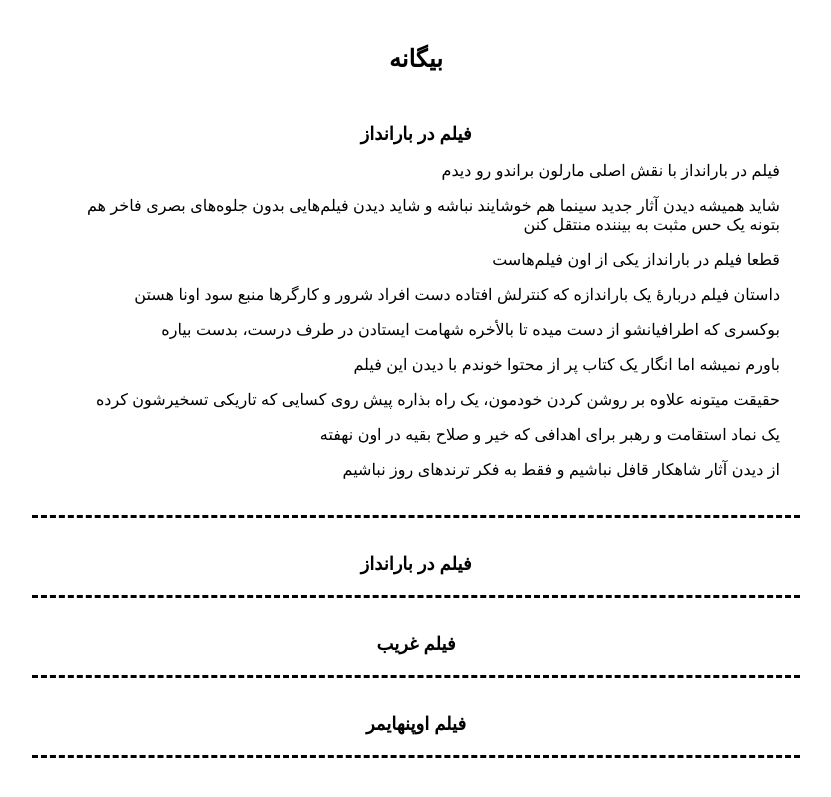
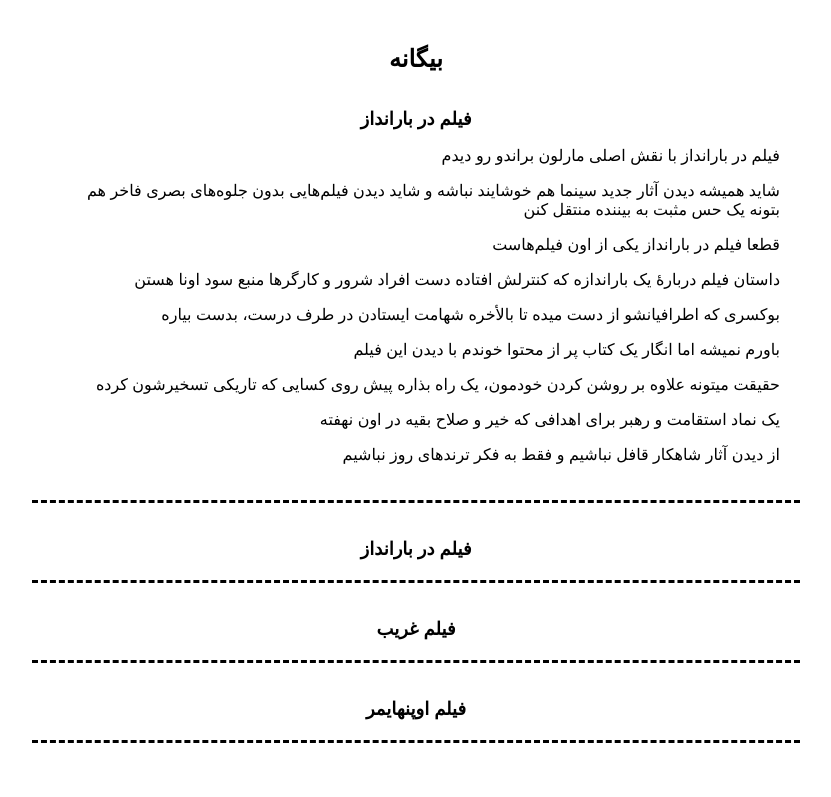
Before and after one commit to darkblog/darkblog.github.io, a Jekyll site: the page built from _posts/2023-8-7-3.md, in a window 1280 px wide. Shown: the top 797 px of the page, without its empty margins (349-1180 px from the left). Built offline with Jekyll 4.4.1, drawn with Linux system fonts in a browser that asks for light colours.

Commit message:
Update default.html

```diff
--- a/_layouts/default.html
+++ b/_layouts/default.html
@@ -6,7 +6,7 @@
 <title>{% if page.title %}{{ page.title }}{% else %}{{ site.name }}{% endif %}</title>
 <meta name="description" content="{% if page.excerpt %}{{ page.excerpt | strip_html | strip_newlines | truncate: 160 }}{% else %}{{ site.description }}{% endif %}">
 <link rel="canonical" href="{{ page.url | replace:'index.html','' | prepend: site.baseurl | prepend: site.url }}">
-<style amp-custom>body{font-family:sans-serif;margin:auto;padding:30px;max-width:768px;text-align:center}header{padding-bottom:15px;padding-top:15px;font-size:x-large;font-weight:bold}h1,h2{font-size:large}a{color:black;text-decoration:none}.post{padding:20px;border-bottom:dashed black}p{text-align:right}</style>
+<style amp-custom>body{font-family:sans-serif;margin:auto;padding:30px;max-width:768px;text-align:center}header{padding-top:15px;font-size:x-large;font-weight:bold}h1,h2{font-size:large}a{color:black;text-decoration:none}.post{padding:20px;border-bottom:dashed black}p{text-align:right}</style>
 </head>
 <body>
 <header>
```
